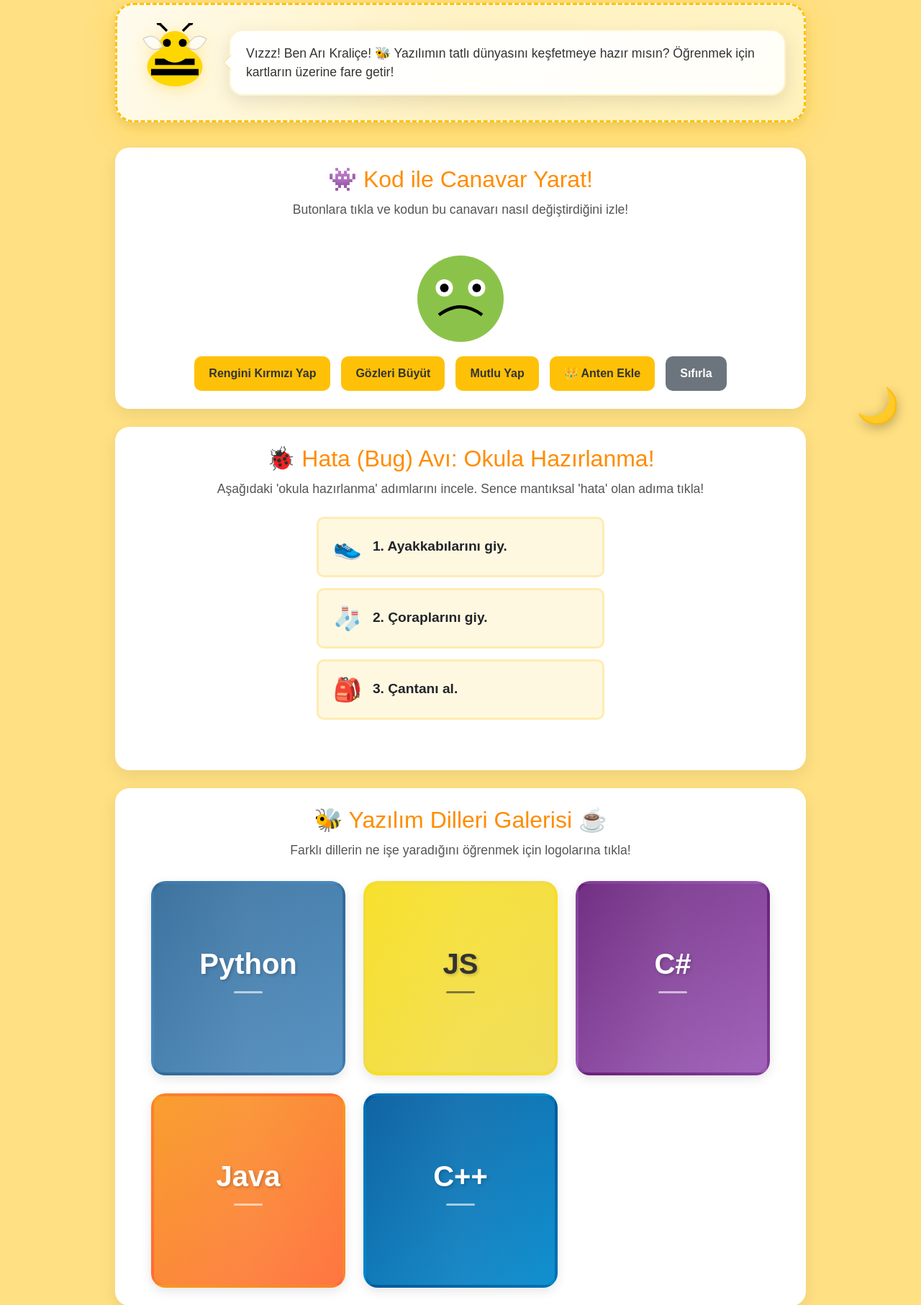
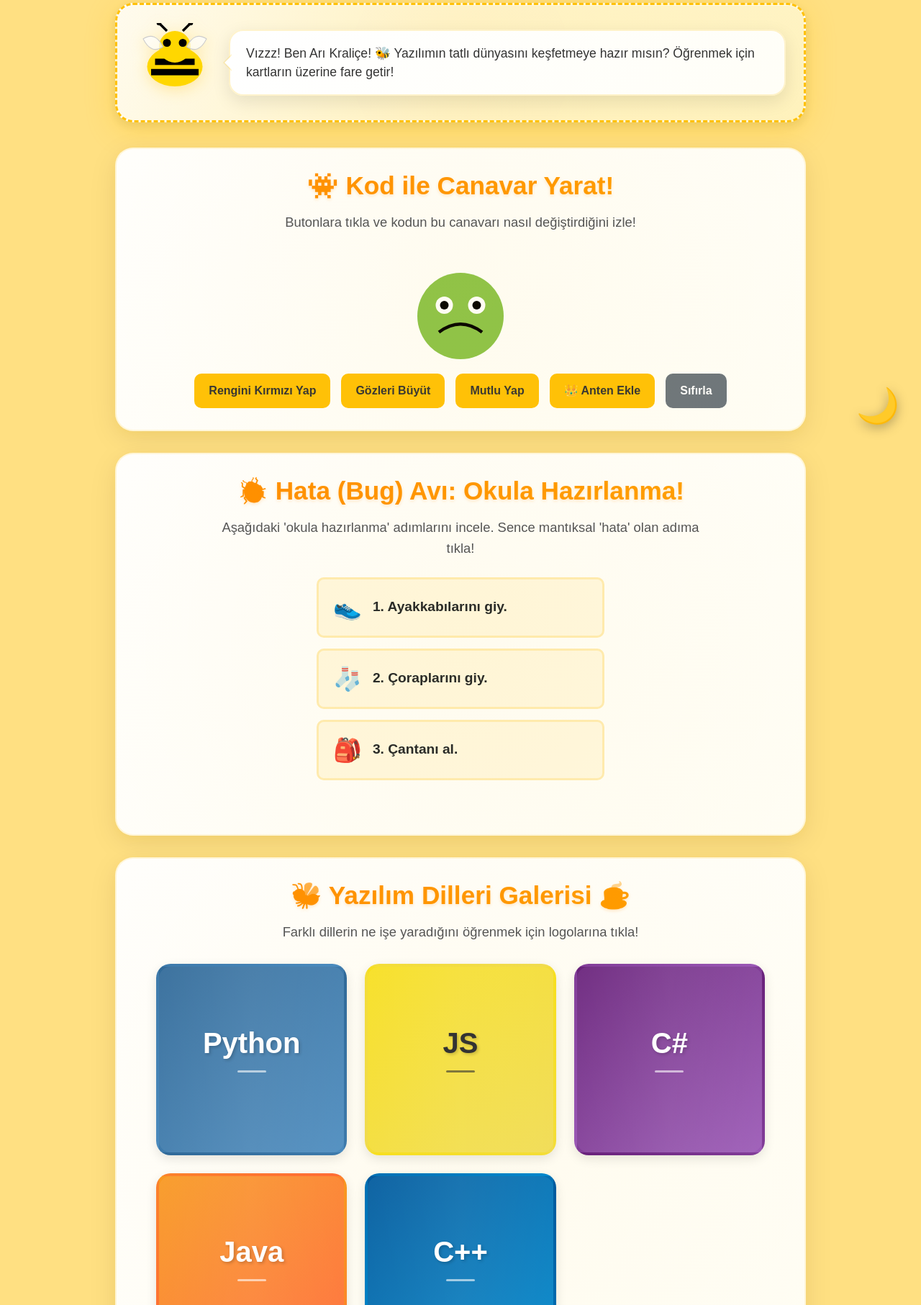
Before and after one commit to zulfucankarakus/BilgeAri-Cocuklar-Icin-Etkilesimli-Ogrenme-Platformu-mainson, an ASP.NET Core app: page /Home/kodlamauzmani in a window 1280 px wide. Shown: the part 170-1983 px from the top of the page at 72% size. Run offline with ASP.NET Core 8, Linux system fonts and the light colour scheme; the visitor is signed in with stand-in values (Sample User, id 1).

Commit message:
auto-commit for 745aedc5-39a1-46db-b740-9ed8baee177d

```diff
--- a/BilgeAri-Cocuklar-Icin-Etkilesimli-Ogrenme-Platformu-main/wwwroot/css/kodlamauzmani.css
+++ b/BilgeAri-Cocuklar-Icin-Etkilesimli-Ogrenme-Platformu-main/wwwroot/css/kodlamauzmani.css
@@ -310,39 +310,82 @@
         /* ===== ETKİNLİK KARTLARI ===== */
 
         .activity-card {
-            background: #ffffff;
-            border-radius: 20px;
-            padding: 25px 30px;
-            margin-bottom: 25px;
+            background: linear-gradient(135deg, #ffffff 0%, #fffef7 100%);
+            border-radius: 25px;
+            padding: 30px 35px;
+            margin-bottom: 30px;
 
-            /* Hafif gölge efekti */
-            box-shadow: 0 8px 25px rgba(0, 0, 0, 0.08);
+            /* Çok katmanlı gölge efekti */
+            box-shadow:
+                0 10px 40px rgba(0, 0, 0, 0.08),
+                0 5px 15px rgba(255, 193, 7, 0.1),
+                inset 0 1px 0 rgba(255, 255, 255, 0.8);
             text-align: center;
             overflow: hidden;
 
             /* Hover animasyonu için geçiş */
-            transition: transform 0.3s ease, box-shadow 0.3s ease;
+            transition: all 0.4s cubic-bezier(0.175, 0.885, 0.32, 1.275);
+            border: 2px solid rgba(255, 193, 7, 0.15);
+            position: relative;
         }
 
-        /* Kart üzerine gelindiğinde: Hafif büyüt ve gölgeyi artır */
-        .activity-card:hover {
-            transform: scale(1.02);
-            box-shadow: 0 12px 30px rgba(0, 0, 0, 0.12);
+        /* Kart arka plan parlama efekti */
+        .activity-card::before {
+            content: '';
+            position: absolute;
+            top: -50%;
+            right: -50%;
+            width: 200%;
+            height: 200%;
+            background: radial-gradient(circle, rgba(255,193,7,0.05) 0%, transparent 70%);
+            animation: cardGlow 8s ease-in-out infinite;
+            pointer-events: none;
         }
 
-        /* Kart başlıkları: Turuncu renk */
+        @@keyframes cardGlow {
+            0%, 100% {
+                opacity: 0.5;
+                transform: translate(0, 0) scale(1);
+            }
+            50% {
+                opacity: 1;
+                transform: translate(-10%, -10%) scale(1.1);
+            }
+        }
+
+        /* Kart üzerine gelindiğinde: Büyüt ve gölgeyi artır */
+        .activity-card:hover {
+            transform: translateY(-8px) scale(1.02);
+            box-shadow:
+                0 20px 60px rgba(0, 0, 0, 0.15),
+                0 10px 25px rgba(255, 193, 7, 0.2),
+                inset 0 1px 0 rgba(255, 255, 255, 1);
+            border-color: rgba(255, 193, 7, 0.3);
+        }
+
+        /* Kart başlıkları: Gradient turuncu */
         .activity-card h2 {
-            color: #ff8c00;
-            font-size: 2rem;
-            margin-bottom: 10px;
+            background: linear-gradient(135deg, #ff8c00 0%, #ffa500 100%);
+            -webkit-background-clip: text;
+            -webkit-text-fill-color: transparent;
+            background-clip: text;
+            font-size: 2.2rem;
+            margin-bottom: 15px;
+            font-weight: 900;
+            text-shadow: 0 2px 4px rgba(255, 140, 0, 0.2);
+            position: relative;
+            z-index: 1;
         }
 
         /* Kart açıklamaları */
         .activity-card p {
-            font-size: 1.1rem;
+            font-size: 1.15rem;
             color: #555;
             max-width: 700px;
-            margin: 0 auto 20px auto;
+            margin: 0 auto 25px auto;
+            line-height: 1.6;
+            position: relative;
+            z-index: 1;
         }
 
         /* ===== CANAVAR YARATICI STİLLERİ ===== */
```
